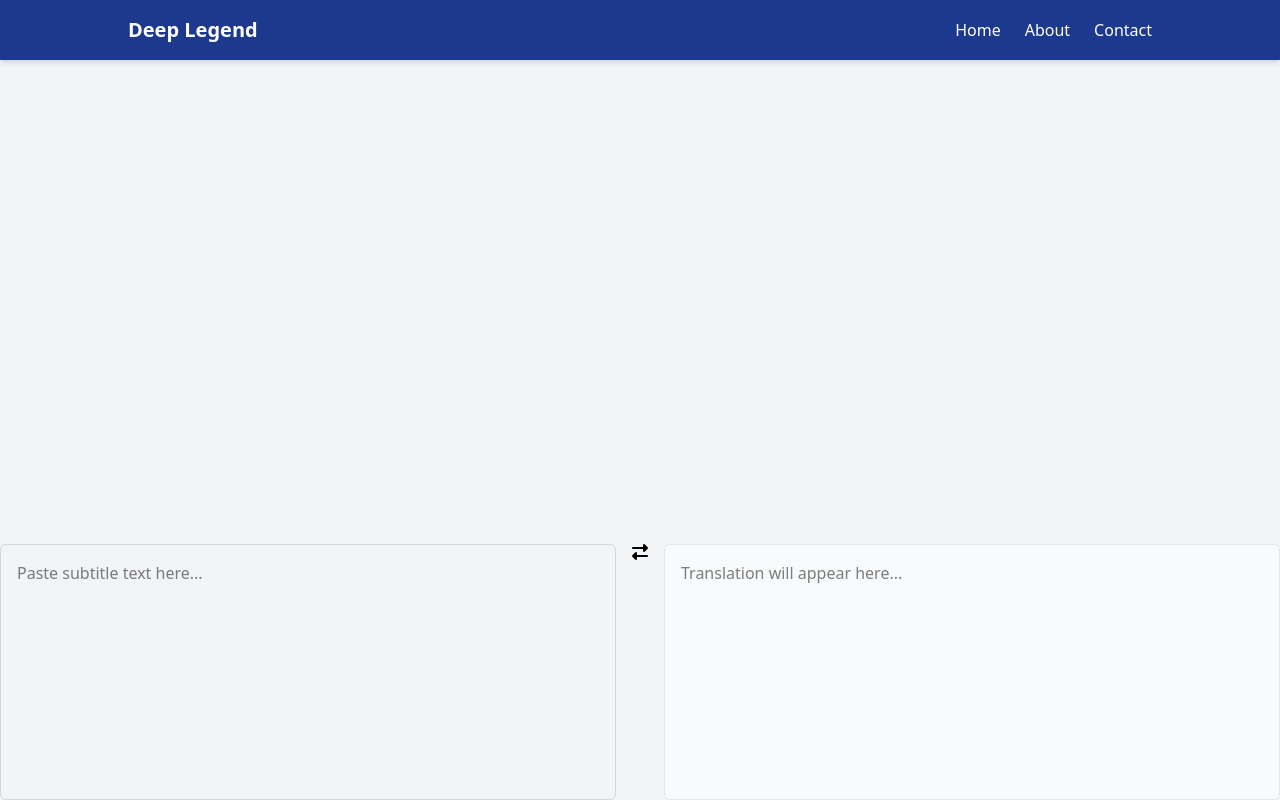
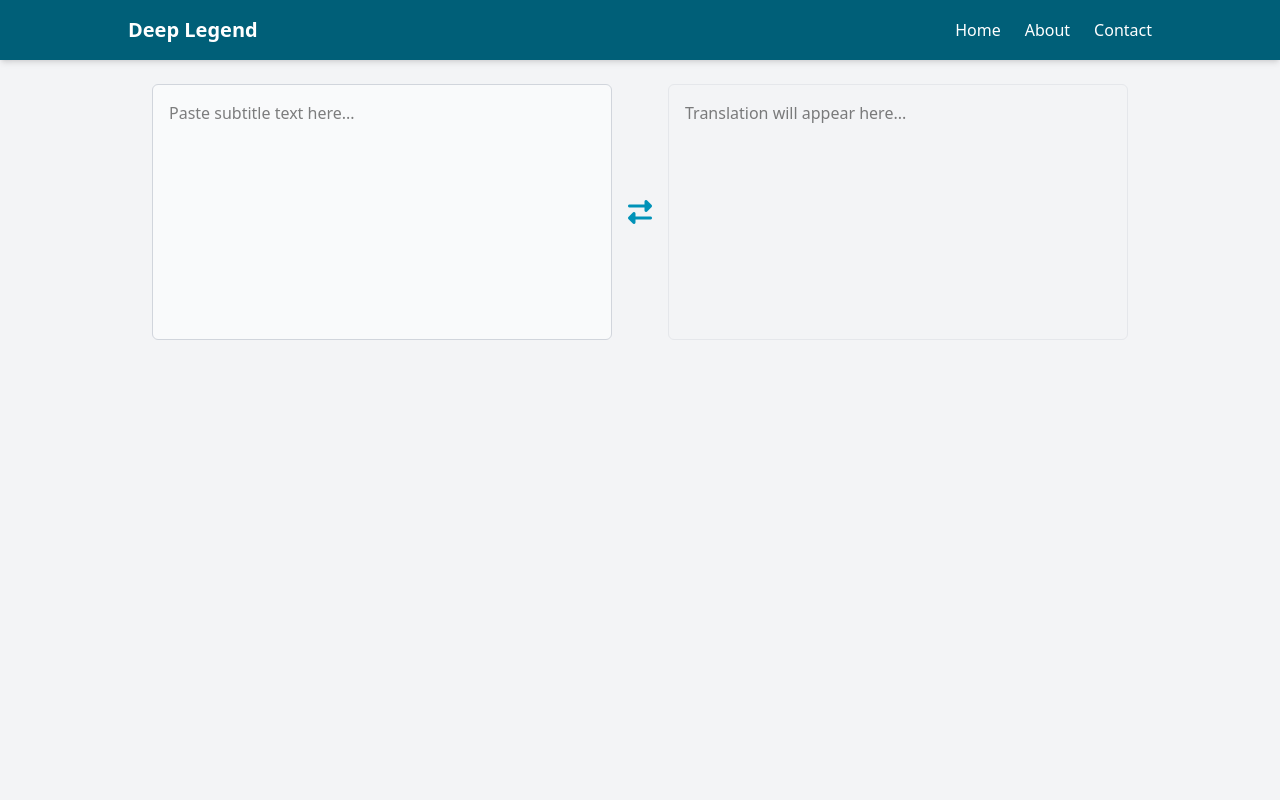
Before and after one commit to anamspe/deep-legend, a React (Vite) app: page / in a window 1280 px wide. Built offline with nearby package versions, Linux system fonts and the light colour scheme.

Commit message:
Adjust styling

```diff
--- a/src/App.jsx
+++ b/src/App.jsx
@@ -7,8 +7,9 @@ function App() {
     <>
     <div className="flex flex-col min-h-screen bg-gray-100 texty-gray-900">
     <NavBar />
-    <main className="flex-1 p-6 max-w-5xl mx-auto w-full"></main>
+    <main className="flex-1 p-6 max-w-5xl mx-auto w-full">
     <TextAreaPanel />
+    </main>
     </div>
     </>
   );
--- a/src/components/NavBar.jsx
+++ b/src/components/NavBar.jsx
@@ -1,6 +1,6 @@
 function NavBar() {
   return (
-    <nav className="bg-blue-900 text-white px-6 py-4 shadow-md">
+    <nav className="bg-cyan-800 text-white px-6 py-4 shadow-md">
       <div className="flex justify-between items-center max-w-5xl mx-auto">
         <h1 className="text-xl font-bold">Deep Legend</h1>
         <div className="space-x-6">
--- a/src/components/TextAreaPanel.jsx
+++ b/src/components/TextAreaPanel.jsx
@@ -8,14 +8,14 @@ function TextAreaPanel() {
   return (
     <div className="flex flex-col md:flex-row gap-4">
       <textarea
-        className="flex-1 p-4 border border-gray-300 rounded-md resize-none h-64"
+        className="flex-1 p-4  bg-gray-50 border border-gray-300 rounded-md resize-none h-64"
         placeholder="Paste subtitle text here..."
         value={inputText}
         onChange={(e) => setIputText(e.target.value)}
       />
-      <i className="fa-solid fa-right-left"></i>
+      <i className="fa-solid fa-right-left self-center text-2xl text-cyan-600"></i>
       <textarea
-        className="flex-1 p-4 border border-gray-200 rounded-md resize-none h-64 bg-gray-50"
+        className="flex-1 p-4 border border-gray-200 rounded-md resize-none h-64"
         placeholder="Translation will appear here..."
         value={outputText}
         readOnly
```
